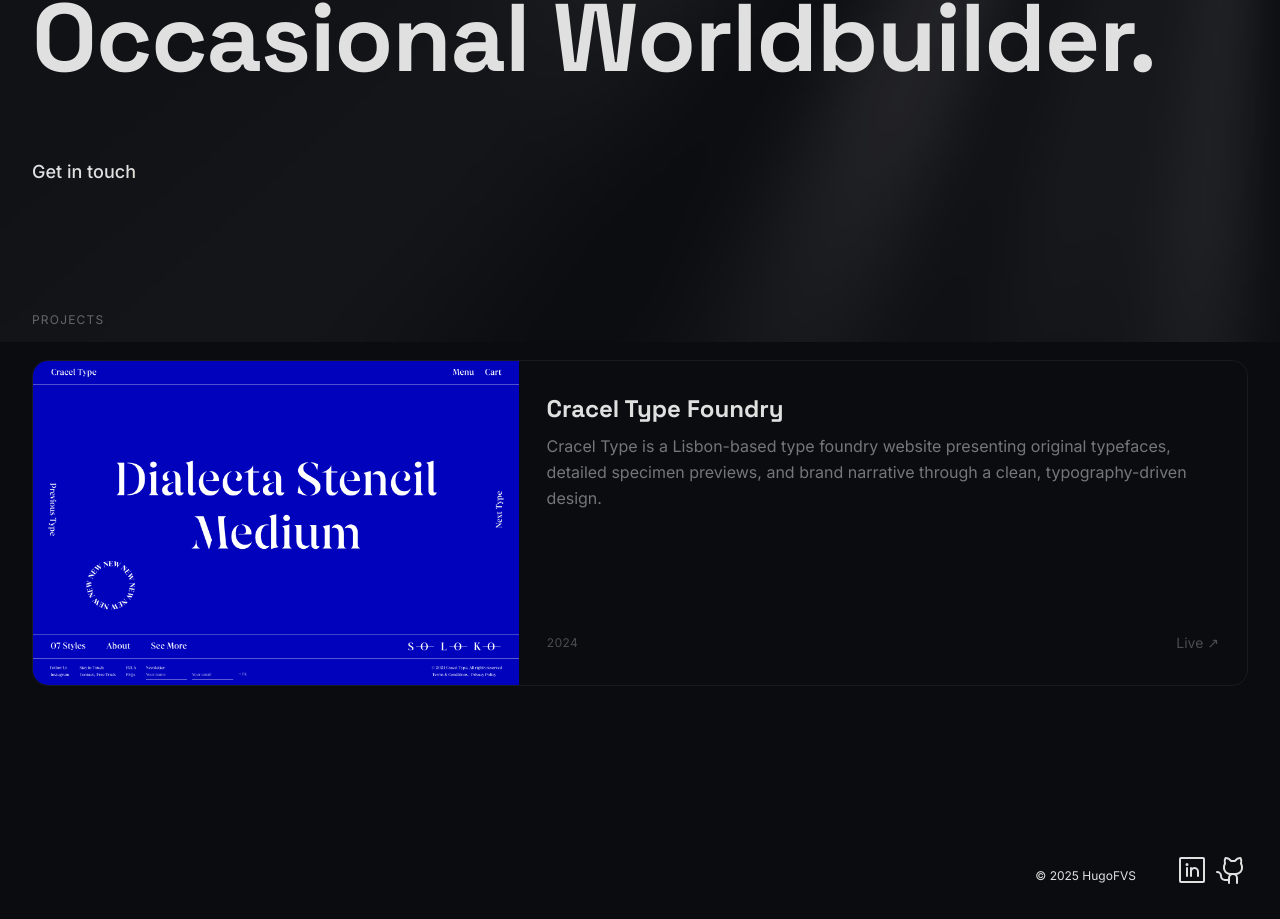
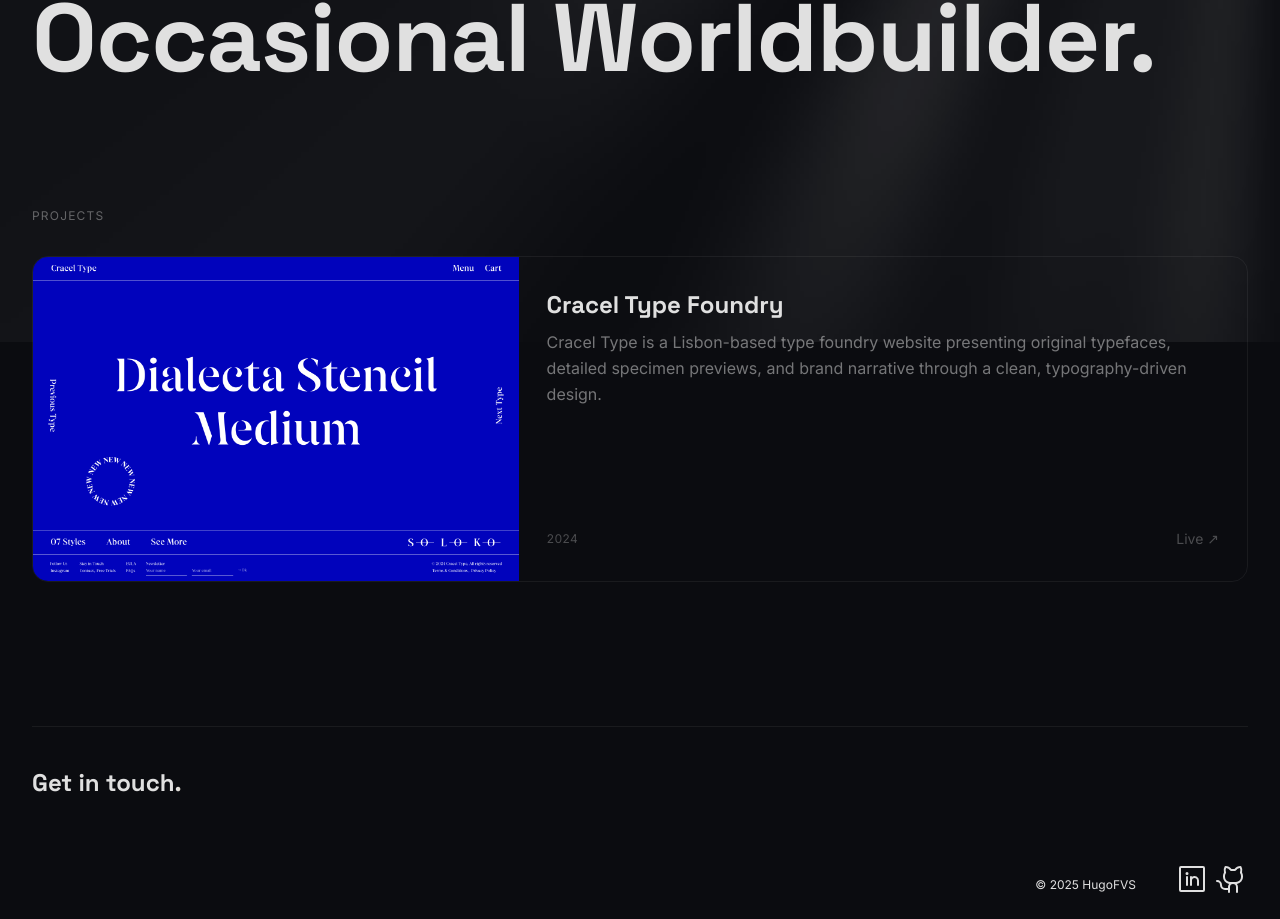
Before and after one commit to hugofvs/hugofvs-website, a SvelteKit app: page / in a window 1280 px wide. Shown: the part 458-1377 px from the top of the page. Built offline with nearby package versions, Linux system fonts and the light colour scheme.

Commit message:
feat: move get in touch

```diff
--- a/src/routes/+page.svelte
+++ b/src/routes/+page.svelte
@@ -11,18 +11,6 @@
         <span class="block mt-3">Systems Thinker.</span>
         <span class="block mt-3">Occasional Worldbuilder.</span>
     </h1>
-
-    <div class="mt-10 md:mt-12 flex flex-wrap gap-4">
-        <a
-            href="mailto:hello@hugofvs.com"
-            class="target text-lightSlate dark:text-darkSlate py-3 md:py-3.5 text-base md:text-lg font-medium inline-flex items-center justify-center border-0"
-        >
-            <span
-                class="text relative select-none shiny synthetic-hover:text-highlight"
-                >Get in touch</span
-            >
-        </a>
-    </div>
 </section>
 
 <section class="max-w-7xl mx-auto px-6 md:px-8 pb-28 md:pb-36">
@@ -149,3 +137,20 @@
         </ul>
     {/if}
 </section>
+
+<section class="max-w-7xl mx-auto px-6 md:px-8 pb-10 md:pb-10">
+    <div
+        class="gap-4 pt-8 md:pt-10 border-t border-lightSlate/[0.07] dark:border-darkSlate/[0.07]"
+    >
+        <a
+            href="mailto:hello@hugofvs.com"
+            class="target text-lightSlate dark:text-darkSlate inline-flex"
+        >
+            <span
+                class="text relative select-none font-grotesk text-xl md:text-2xl font-medium shiny synthetic-hover:text-highlight"
+            >
+                Get in touch.
+            </span>
+        </a>
+    </div>
+</section>
```
